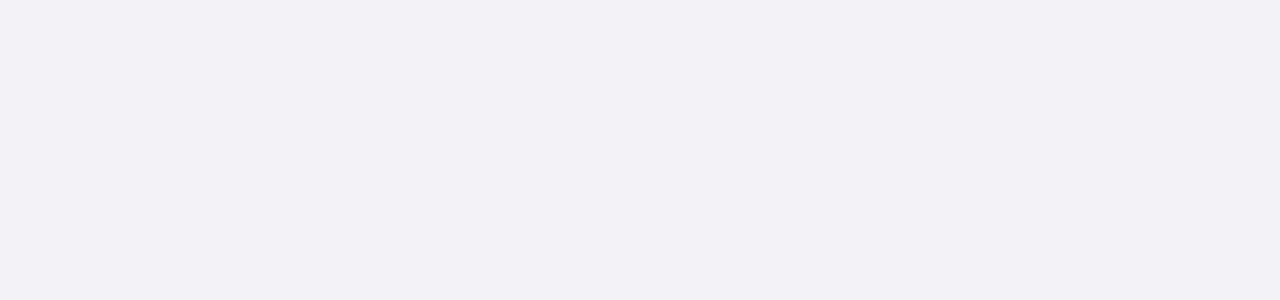
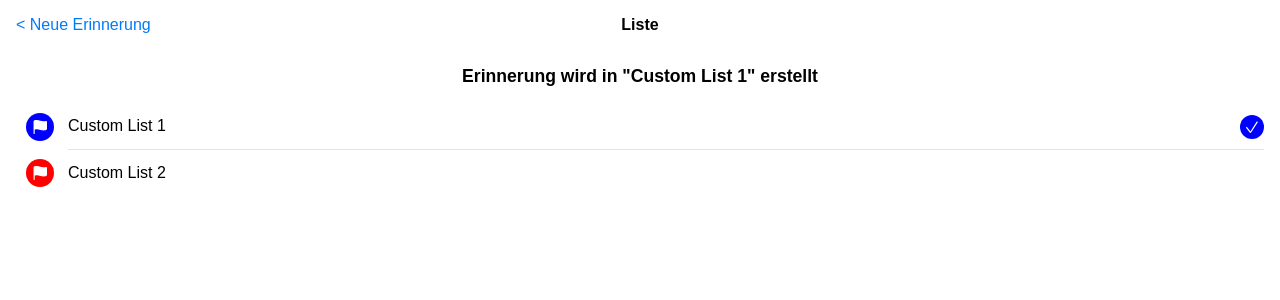
Before and after one commit to max-beckmann/progressive-reminders, an Angular app: page /new-reminder/select-list/1 in a window 1280 px wide. Before the commit this address led to /. Shown: the top 300 px of the page. Built offline with nearby package versions, Linux system fonts and the light colour scheme; a web font is replaced by a local one.

Commit message:
add list selection

```diff
--- a/src/app/app.config.ts
+++ b/src/app/app.config.ts
@@ -3,7 +3,7 @@ import {
   isDevMode,
   provideZoneChangeDetection
 } from '@angular/core';
-import { provideRouter } from '@angular/router';
+import { provideRouter, withComponentInputBinding } from '@angular/router';
 
 import { routes } from './app.routes';
 import { provideServiceWorker } from '@angular/service-worker';
@@ -11,7 +11,7 @@ import { provideServiceWorker } from '@angular/service-worker';
 export const appConfig: ApplicationConfig = {
   providers: [
     provideZoneChangeDetection({ eventCoalescing: true }),
-    provideRouter(routes),
+    provideRouter(routes, withComponentInputBinding()),
     provideServiceWorker('ngsw-worker.js', {
       enabled: !isDevMode(),
       registrationStrategy: 'registerWhenStable:30000'
--- a/src/app/components/header/header.component.html
+++ b/src/app/components/header/header.component.html
@@ -1,3 +1,6 @@
-<button (click)="navigateBack()">Abbrechen</button>
+<button class="left"
+        (click)="navigateBack()">{{ leftButtonText() ?? 'Abbrechen' }}
+</button>
 <h2>{{ title() }}</h2>
-<button (click)="onRightButton.emit()">{{ rightButtonText() }}</button>
+<button class="right" (click)="onRightButton.emit()">{{ rightButtonText() }}
+</button>
--- a/src/app/components/header/header.component.scss
+++ b/src/app/components/header/header.component.scss
@@ -1,6 +1,18 @@
 :host {
   width: 100%;
   margin-bottom: 16px;
-  display: flex;
-  justify-content: space-between;
+  display: grid;
+  grid-template-columns: 1fr 1fr 1fr;
+
+  h2 {
+    justify-self: center;
+  }
+
+  .left {
+    justify-self: left;
+  }
+
+  .right {
+    justify-self: right;
+  }
 }
--- a/src/app/components/header/header.component.ts
+++ b/src/app/components/header/header.component.ts
@@ -10,13 +10,14 @@ import { Router } from '@angular/router';
 })
 export class HeaderComponent {
   title = input.required<string>();
-  rightButtonText = input.required<string>();
+  leftButtonText = input<string>();
+  rightButtonText = input<string>();
   onRightButton = output();
 
   constructor(private readonly router: Router) {
   }
 
   protected navigateBack() {
-    void this.router.navigate(['/']);
+    void this.router.navigate(['..']);
   }
 }
--- a/src/app/components/pages/new-reminder-page/new-reminder-page.component.html
+++ b/src/app/components/pages/new-reminder-page/new-reminder-page.component.html
@@ -12,5 +12,7 @@
 </app-container>
 <app-aggregate [aggregate]="detailsLink"></app-aggregate>
 <app-container>
-  <app-aggregate-item [item]="listSelector()"></app-aggregate-item>
+  <a [routerLink]="selectListLink()">
+    <app-aggregate-item [item]="listSelector()"></app-aggregate-item>
+  </a>
 </app-container>
--- a/src/app/components/pages/new-reminder-page/new-reminder-page.component.ts
+++ b/src/app/components/pages/new-reminder-page/new-reminder-page.component.ts
@@ -10,7 +10,7 @@ import {
   Priority,
   Reminder
 } from '../../../../../model';
-import { Router } from '@angular/router';
+import { Router, RouterLink } from '@angular/router';
 import {
   InlineInputComponent
 } from '../../aggregate-items/inline-input/inline-input.component';
@@ -41,7 +41,8 @@ import { database } from '../../../../../database';
     InlineListComponent,
     InlineReminderComponent,
     FormsModule,
-    AggregateItemComponent
+    AggregateItemComponent,
+    RouterLink
   ],
   templateUrl: './new-reminder-page.component.html',
   styleUrl: './new-reminder-page.component.scss'
@@ -72,6 +73,9 @@ export class NewReminderPageComponent {
       hasArrow: true
     }
   });
+  selectListLink = computed<string>(() => {
+    return `/new-reminder/select-list/${this.selectedList()?.id}`
+  })
 
   constructor(
     private readonly router: Router
--- /dev/null
+++ b/src/app/components/pages/select-list-page/select-list-page.component.html
@@ -0,0 +1,17 @@
+<app-header title="Liste" leftButtonText="< Neue Erinnerung"></app-header>
+<h2>Erinnerung wird in "{{ selected()?.title }}" erstellt</h2>
+<div>
+  <ul>
+    @for (list of listOptions(); track $index) {
+      <li>
+        <app-aggregate-item [item]="toAggregateItem(list)"
+                            (click)="select($index)"></app-aggregate-item>
+
+        @if (isSelected(list)) {
+          <app-icon
+            [data]="{ type: IconType.CHECKMARK, backgroundColor: 'blue' }"></app-icon>
+        }
+      </li>
+    }
+  </ul>
+</div>
--- /dev/null
+++ b/src/app/components/pages/select-list-page/select-list-page.component.scss
@@ -0,0 +1,31 @@
+::ng-deep body {
+  background-color: var(--color-white);
+}
+
+:host {
+  display: flex;
+  flex-direction: column;
+  gap: 16px;
+
+  h2 {
+    text-align: center;
+    font-family: 'SF Pro Rounded', sans-serif;
+    font-size: 1.1rem;
+  }
+
+  li {
+    position: relative;
+
+    app-icon {
+      position: absolute;
+      top: 50%;
+      right: 0;
+      transform: translateY(-50%);
+    }
+
+    &:not(:last-child) ::ng-deep .wrapper {
+      border-bottom: 1px solid var(--color-interaction);
+    }
+  }
+
+}
--- /dev/null
+++ b/src/app/components/pages/select-list-page/select-list-page.component.ts
@@ -0,0 +1,56 @@
+import { Component, computed, input, signal } from '@angular/core';
+import { HeaderComponent } from '../../header/header.component';
+import {
+  AggregateItemComponent
+} from '../../aggregate-items/aggregate-item.component';
+import { Item, List } from '../../../../../model';
+import { database } from '../../../../../database';
+import { AggregateComponent } from '../../aggregate/aggregate.component';
+import { IconComponent, IconType } from '../../icon/icon.component';
+
+@Component({
+  selector: 'app-select-list-page',
+  standalone: true,
+  imports: [
+    HeaderComponent,
+    AggregateItemComponent,
+    AggregateComponent,
+    IconComponent
+  ],
+  templateUrl: './select-list-page.component.html',
+  styleUrl: './select-list-page.component.scss'
+})
+export class SelectListPageComponent {
+  selectedListId = input.required<string>();
+  listOptions = signal<List[]>([]);
+  selected = computed<List>(() => {
+    return this.listOptions().filter(option => this.isSelected(option))[0];
+  });
+
+  constructor() {
+    void this.init();
+  }
+
+  select(index: number) {
+  }
+
+  private async init(): Promise<void> {
+    this.listOptions.set(await database.lists.toArray());
+  }
+
+  protected isSelected(option: List) {
+    return option.id === Number(this.selectedListId());
+  }
+
+  protected toAggregateItem(list: List): Item {
+    return {
+      title: list.title,
+      icon: {
+        type: list.icon,
+        backgroundColor: list.color
+      }
+    }
+  }
+
+  protected readonly IconType = IconType;
+}
```
Also changed, not shown: src/app/app.routes.ts (+8 -1 lines).
